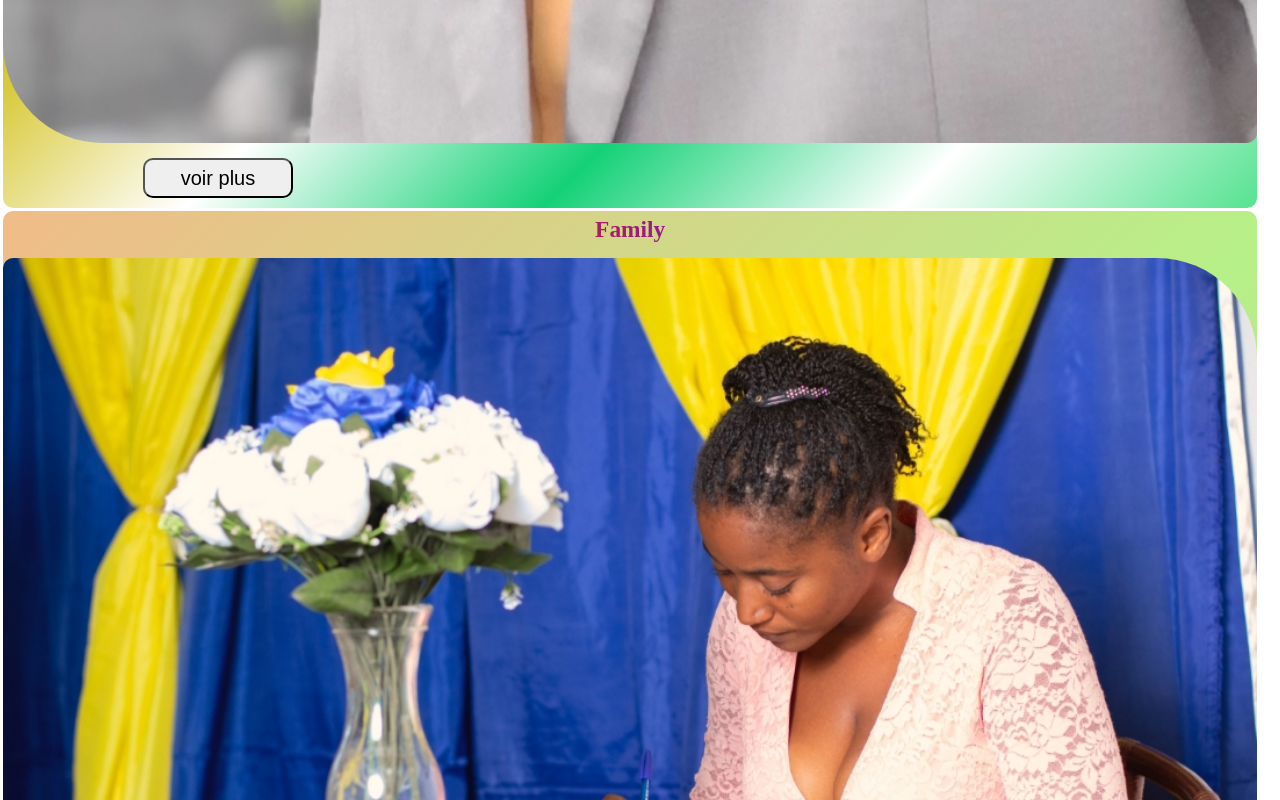
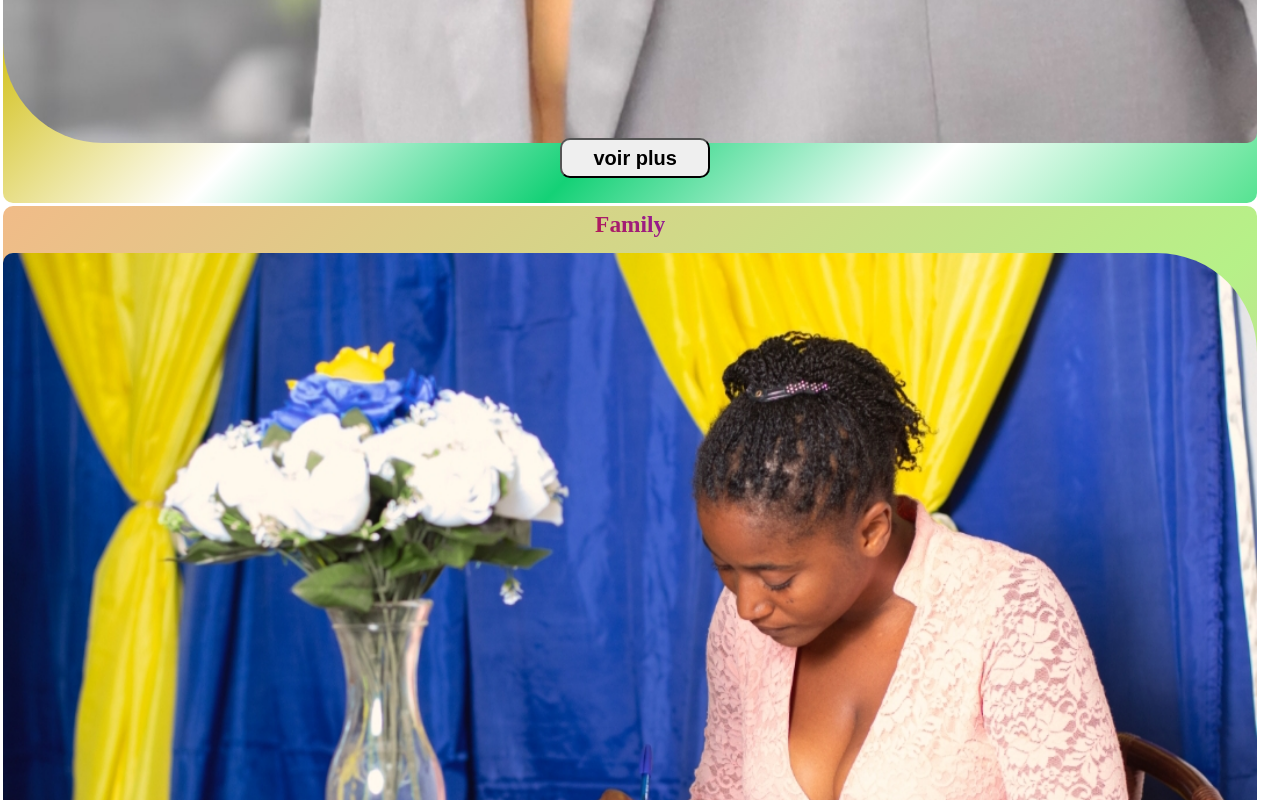
Before and after one commit to Elylague/album-beyou-eliyou, a website built with webpack: page index.html in a window 1280 px wide. Shown: the part 2320-3120 px from the top of the page. Built offline with nearby package versions, Linux system fonts and the light colour scheme.

Commit message:
ajouter flexbox sur les class .container

```diff
--- a/style.css
+++ b/style.css
@@ -1,6 +1,17 @@
 body {
   margin: 0;
   font-size: 15pt;
+}
+
+
+/* flexbox */
+
+section div.container {
+  display: flex;
+  justify-content: center;
+  align-items: center;
+  flex-direction: column;
+
 }
 
 p{
@@ -314,13 +325,17 @@ section div button.bouton {
   height: 40px;
   border-radius: 10px;
   margin: 10px auto;
-  font-style: bold;
+
+  font-weight: bold;
   font-size: 20px;
+/*
   position: relative;
   left: 140px;
   bottom: 0;
+  */
 
 }
+
 
 
 
@@ -331,6 +346,7 @@ section div button.bouton-beyou{
   margin: 10px auto;
   font-style: bold;
   font-size: 20px;
+
   position: absolute;
   left: 140px;
   bottom: 0;
```
